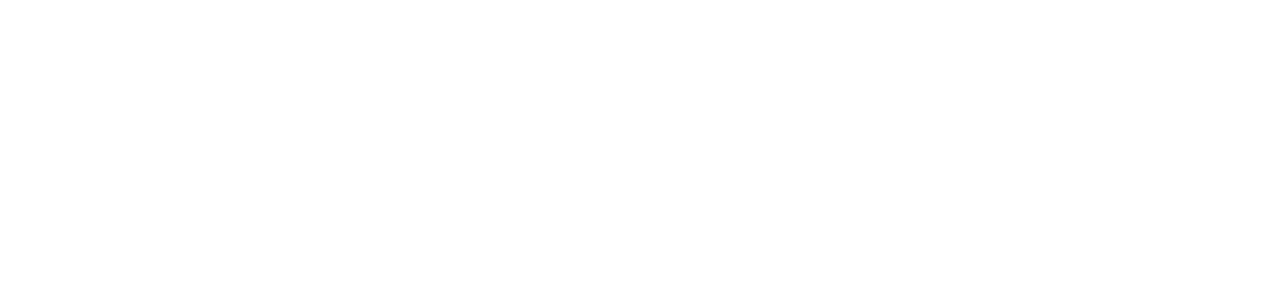
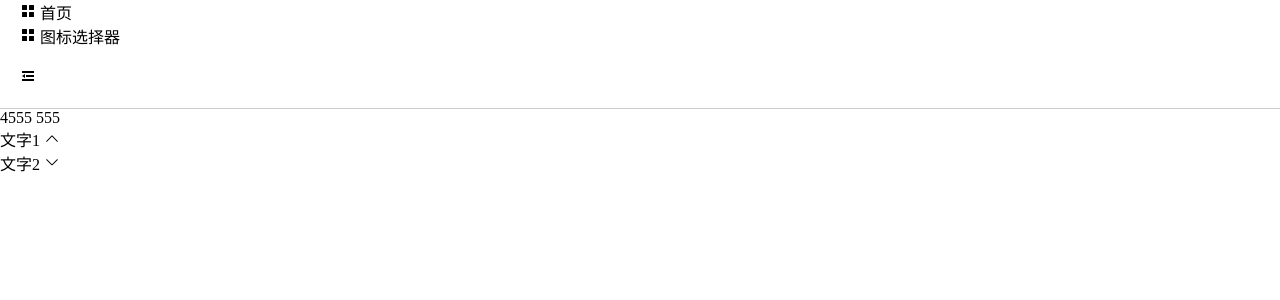
Before and after one commit to kanonsion/vite-project, a Vue app: page /trendPage in a window 1280 px wide. Before the commit this address had no page. Shown: the top 300 px of the page. Built offline with nearby package versions, Linux system fonts and the light colour scheme.

Commit message:
feat:trend组件

```diff
--- /dev/null
+++ b/src/components/areaSelect/index.ts
@@ -0,0 +1,8 @@
+import AreaSelect from './src/index.vue'
+import {App} from "vue"
+
+export default {
+    install(app: App) {
+        app.component('AreaSelect', AreaSelect)
+    }
+}
--- /dev/null
+++ b/src/components/iconSelect/index.ts
@@ -0,0 +1,8 @@
+import IconSelect from './src/index.vue'
+import {App} from "vue"
+
+export default {
+    install(app: App) {
+        app.component('IconSelect', IconSelect)
+    }
+}
--- /dev/null
+++ b/src/components/index.ts
@@ -0,0 +1,18 @@
+import AreaSelect from './areaSelect/index'
+import IconSelect from './iconSelect/index'
+import Trend from './trend/index'
+import {App} from "vue"
+
+const components = [
+    AreaSelect,
+    IconSelect,
+    Trend
+]
+
+export default {
+    install(app: App) {
+        components.map(item => {
+            app.use(item)
+        })
+    }
+}
--- /dev/null
+++ b/src/components/trend/index.ts
@@ -0,0 +1,8 @@
+import Trend from './src/index.vue'
+import {App} from "vue"
+
+export default {
+    install(app: App){
+        app.component('CTrend', Trend)
+    }
+}
--- /dev/null
+++ b/src/components/trend/src/index.vue
@@ -0,0 +1,59 @@
+<template>
+    <div>
+        <slot name="up"></slot>
+        <slot name="down"></slot>
+        <div
+            v-if="!slots.up"
+            :style="{color: upColor}">
+            {{ upText }}
+            <component
+                :is="`el-icon${toLine(upIcon)}`"></component>
+        </div>
+        <div
+            v-if="!slots.down"
+            :style="{color: downColor}">
+            {{ downText }}
+            <component :is="`el-icon${toLine(downIcon)}`"></component>
+        </div>
+    </div>
+</template>
+
+<script setup lang="ts">
+    import {PropType, useSlots} from 'vue'
+    import * as Icons from '@element-plus/icons-vue'
+    import {toLine} from '@/utils'
+
+    type icon = keyof typeof Icons
+    const props = defineProps({
+        upText: {
+            type: String,
+            default: '文字1'
+        },
+        upColor: {
+            type: String,
+            default: '#ssaaxc'
+        },
+        upIcon: {
+            type: String as PropType<icon>,
+            default: 'ArrowUp'
+        },
+        downIcon: {
+            type: String as PropType<icon>,
+            default: 'ArrowDown'
+        },
+        downText: {
+            type: String,
+            default: '文字2'
+        },
+        downColor: {
+            type: String,
+            default: '#sawedc'
+        }
+    })
+
+    const slots = useSlots()
+</script>
+
+<style scoped>
+
+</style>
--- a/src/main.ts
+++ b/src/main.ts
@@ -1,9 +1,10 @@
 import { createApp } from 'vue'
 import App from './App.vue'
-import router from "./router";
+import router from "./router"
 import {setupElement} from './libs/element'
 import * as icons from '@element-plus/icons-vue'
-import {toLine} from "./utils";
+import {toLine} from "./utils"
+import mui from './components/index'
 
 const app = createApp(App)
 
@@ -15,4 +16,5 @@ setupElement(app)
 
 app
     .use(router)
+    .use(mui)
     .mount('#app')
--- /dev/null
+++ b/src/page/trend-page.vue
@@ -0,0 +1,19 @@
+<template>
+    <c-trend downIcon="Cherry">
+        <template #up>
+            4555
+        </template>
+        <template #down>
+            555
+        </template>
+    </c-trend>
+    <c-trend></c-trend>
+</template>
+
+<script setup lang="ts">
+
+</script>
+
+<style scoped>
+
+</style>
```
Also changed, not shown: src/page/choose-icon.vue (+6 -3 lines), src/router/index.ts (+6 -1 lines).
